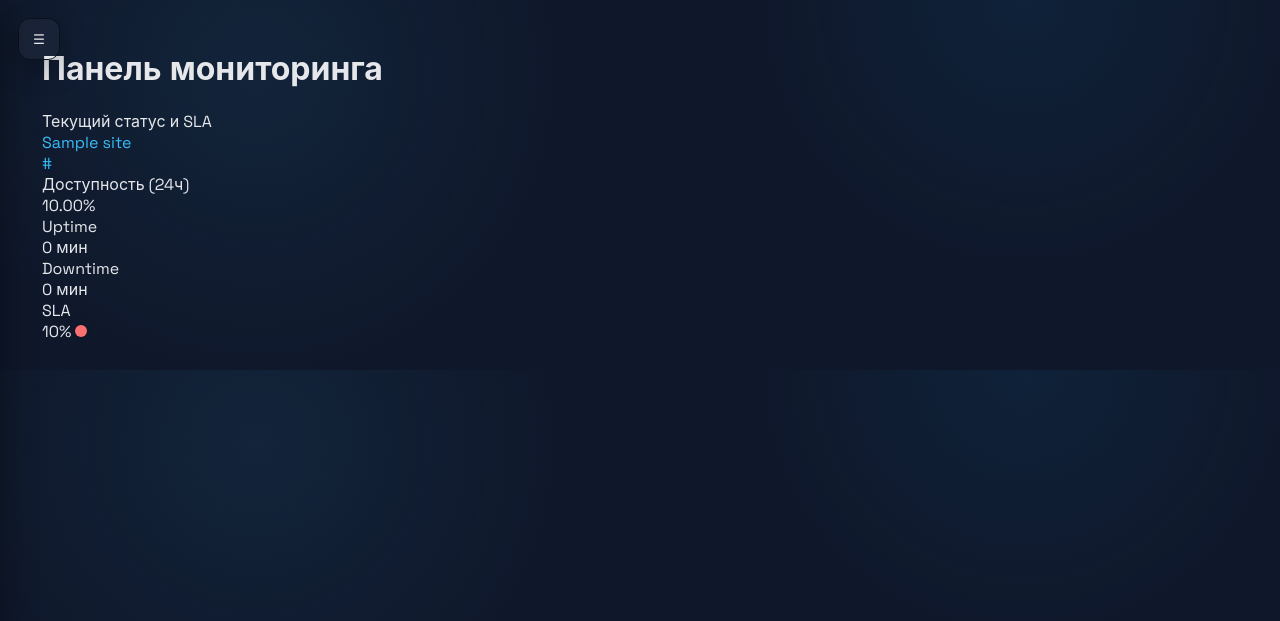
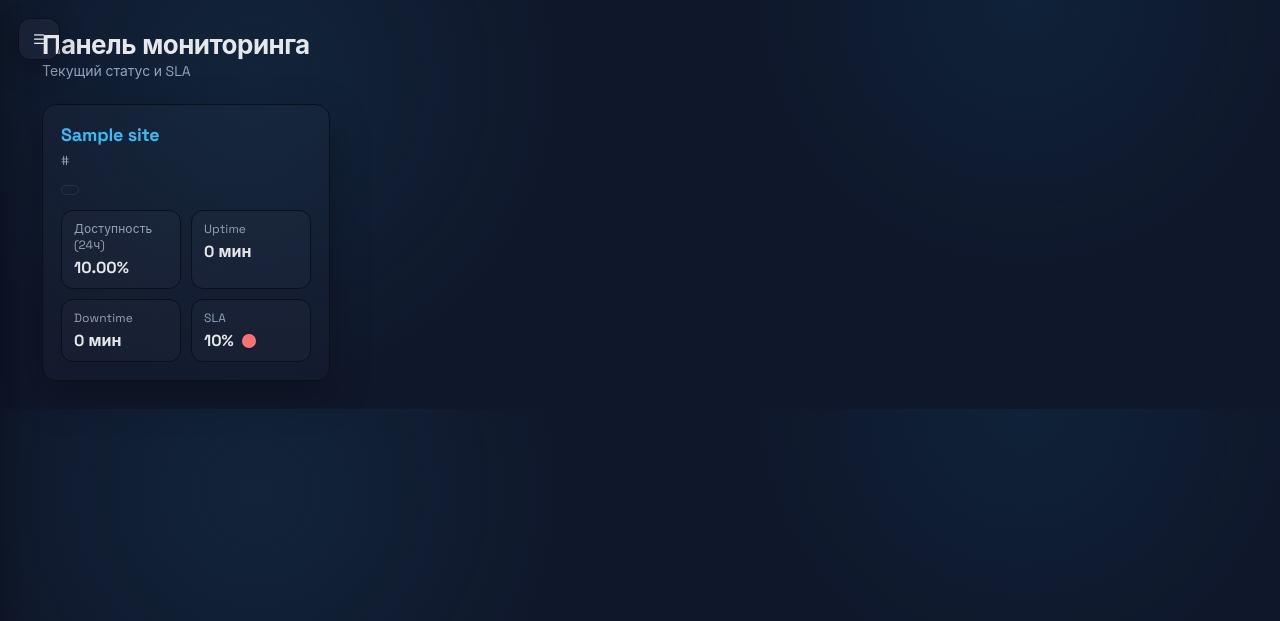
Before and after one commit to lumeeeee/uptime-monitoring, a FastAPI app: template app/web/templates/dashboard.html in a window 1280 px wide. Shown: the top 621 px of the page. Run offline with FastAPI, Linux system fonts and the light colour scheme; the template is opened without the code that fills it: most values are stand-ins (such as "Sample title", 1, 10 or a date in 2020); data that the repository does not hold is empty; parts of the project's set-up code (start-up, migrations or seed data) failed here and were passed over.

Commit message:
Fix templates

```diff
--- a/app/web/templates/base.html
+++ b/app/web/templates/base.html
@@ -45,6 +45,55 @@
     @media(min-width:1025px){ body.sidebar-open { padding-left: calc(var(--sidebar-w) + 28px); } }
     @media(max-width:1024px){ body { padding-left:28px; } .sidebar { transform: translateX(-100%); } }
     @media(max-width:640px){ body{padding:18px;} }
+
+    /* Common UI components (moved from individual pages) */
+    .topbar, .top { display:flex; align-items:center; justify-content: space-between; gap:16px; margin-bottom:24px; }
+    .sub { color: var(--muted); font-size: 14px; }
+    h1{ margin:0; font-size: 26px; letter-spacing:-0.02em; }
+    .grid { display:grid; gap:16px; grid-template-columns: repeat(auto-fill, minmax(260px, 1fr)); }
+    .card { position:relative; background: linear-gradient(145deg, rgba(255,255,255,0.02), rgba(255,255,255,0.01)); border: 1px solid var(--card-border); border-radius: var(--radius); padding:18px; box-shadow: 0 14px 40px rgba(0,0,0,0.25); overflow:hidden; transition: transform .18s ease, box-shadow .2s ease, border-color .2s ease; }
+    .card::before { content:""; position:absolute; inset:0; background: radial-gradient(circle at 20% 20%, rgba(56,189,248,0.12), transparent 45%); opacity:0; transition: opacity .2s ease; pointer-events: none; }
+    .card:hover { transform: translateY(-6px); box-shadow: var(--glow), 0 20px 50px rgba(0,0,0,0.35); border-color: var(--accent-strong); }
+    .card:hover::before { opacity:1; }
+    .meta { display:flex; flex-direction:column; gap:6px; margin-bottom:10px; }
+    .name { font-weight:700; font-size:18px; letter-spacing:-0.01em; }
+    .link { color: var(--muted); font-size:13px; word-break: break-word; }
+    .pill { display:inline-flex; align-items:center; gap:6px; padding:4px 8px; border-radius: 999px; font-weight:700; font-size:11px; letter-spacing:0.01em; border:1px solid rgba(255,255,255,0.08); max-width:160px; white-space:nowrap; overflow:hidden; text-overflow:ellipsis; word-break:normal; flex-wrap:nowrap; }
+    .pill-up { background: rgba(52,211,153,0.16); color: var(--up); }
+    .pill-down { background: rgba(248,113,113,0.16); color: var(--down); }
+    .pill-na { background: rgba(148,163,184,0.14); color: var(--muted); }
+    .metrics { display:grid; grid-template-columns: repeat(auto-fit, minmax(120px, 1fr)); gap:10px; margin-top:10px; }
+    .metric { background: rgba(255,255,255,0.02); border: 1px solid var(--card-border); border-radius: 12px; padding:10px 12px; display:flex; flex-direction:column; gap:4px; }
+    .metric .label { color: var(--muted); font-size:12px; letter-spacing:0.01em; }
+    .metric .value { font-weight:700; font-size:16px; }
+    .sla { display:flex; align-items:center; gap:8px; }
+
+    /* Metrics page helpers */
+    .row{display:flex;gap:18px;align-items:stretch;flex-wrap:wrap;}
+    .box{flex:1;min-width:320px; background: linear-gradient(150deg, rgba(255,255,255,0.03), rgba(255,255,255,0.015)); border:1px solid var(--border); border-radius: var(--radius); padding:16px; box-shadow: 0 14px 40px rgba(0,0,0,0.25); position:relative; overflow:hidden; margin-bottom:18px; }
+    .box::before{content:"";position:absolute;inset:0;background: radial-gradient(circle at 20% 15%, rgba(56,189,248,0.14), transparent 45%);opacity:0;transition:opacity .2s ease;pointer-events: none;}
+    .box:hover::before{opacity:1}
+    .chart-holder{position:relative;width:100%;height:360px;margin-top:10px}
+    canvas{position:absolute;inset:0;width:100% !important;height:100% !important}
+    .controls{display:flex;align-items:center;gap:10px;margin-bottom:4px}
+    select{padding:8px 10px;border-radius:10px;border:1px solid var(--border);background:var(--panel);color:var(--text)}
+    .stats{display:grid;grid-template-columns: repeat(auto-fit, minmax(150px,1fr)); gap:10px; margin-bottom:14px}
+    .stat{padding:12px; border:1px solid var(--border); border-radius:12px; background: rgba(255,255,255,0.02); display:flex; flex-direction:column; gap:6px}
+    .stat .label{color:var(--muted); font-size:12px}
+    .stat .value{font-weight:700; font-size:18px}
+    .actions{display:flex; gap:10px; align-items:center}
+    .btn{padding:10px 14px; border-radius:10px; border:1px solid var(--border); background: linear-gradient(135deg, var(--accent), var(--accent-strong)); color:#0b1220; font-weight:700; text-decoration:none; box-shadow:0 10px 28px rgba(56,189,248,0.25); transition: transform .08s ease, box-shadow .12s ease}
+    .btn:hover{transform: translateY(-1px); box-shadow:0 14px 34px rgba(56,189,248,0.32)}
+    .btn.ghost{background: transparent; color: var(--text); border-color: var(--border); box-shadow:none}
+    .btn.ghost:hover{border-color: var(--accent)}
+
+    /* Admin page helpers */
+    .shell { width: 380px; background: linear-gradient(160deg, rgba(255,255,255,0.04), rgba(255,255,255,0.02)); border-radius: var(--radius); border: 1px solid var(--border); padding: 20px; box-shadow: 0 18px 50px rgba(0,0,0,0.35); position: relative; overflow: hidden; }
+    .panel { position: relative; background: linear-gradient(150deg, rgba(255,255,255,0.04), rgba(255,255,255,0.02)); border: 1px solid var(--border); border-radius: var(--radius); padding: 18px; box-shadow: 0 16px 44px rgba(0,0,0,0.28); overflow: hidden; margin-bottom: 18px }
+    label { display:block; font-weight:600; margin-bottom:6px }
+    input { box-sizing:border-box; width:100%; padding:10px; border-radius:10px; border:1px solid var(--border); background: rgba(255,255,255,0.03); color:var(--text) }
+    .muted { color: var(--muted) }
+    .del-btn { background:#ef4444; border:none; color:#fff; padding:8px 10px; border-radius:10px; cursor:pointer; box-shadow:0 8px 20px rgba(239,68,68,0.25) }
   </style>
   {% block head_extra %}{% endblock %}
 </head>
```
